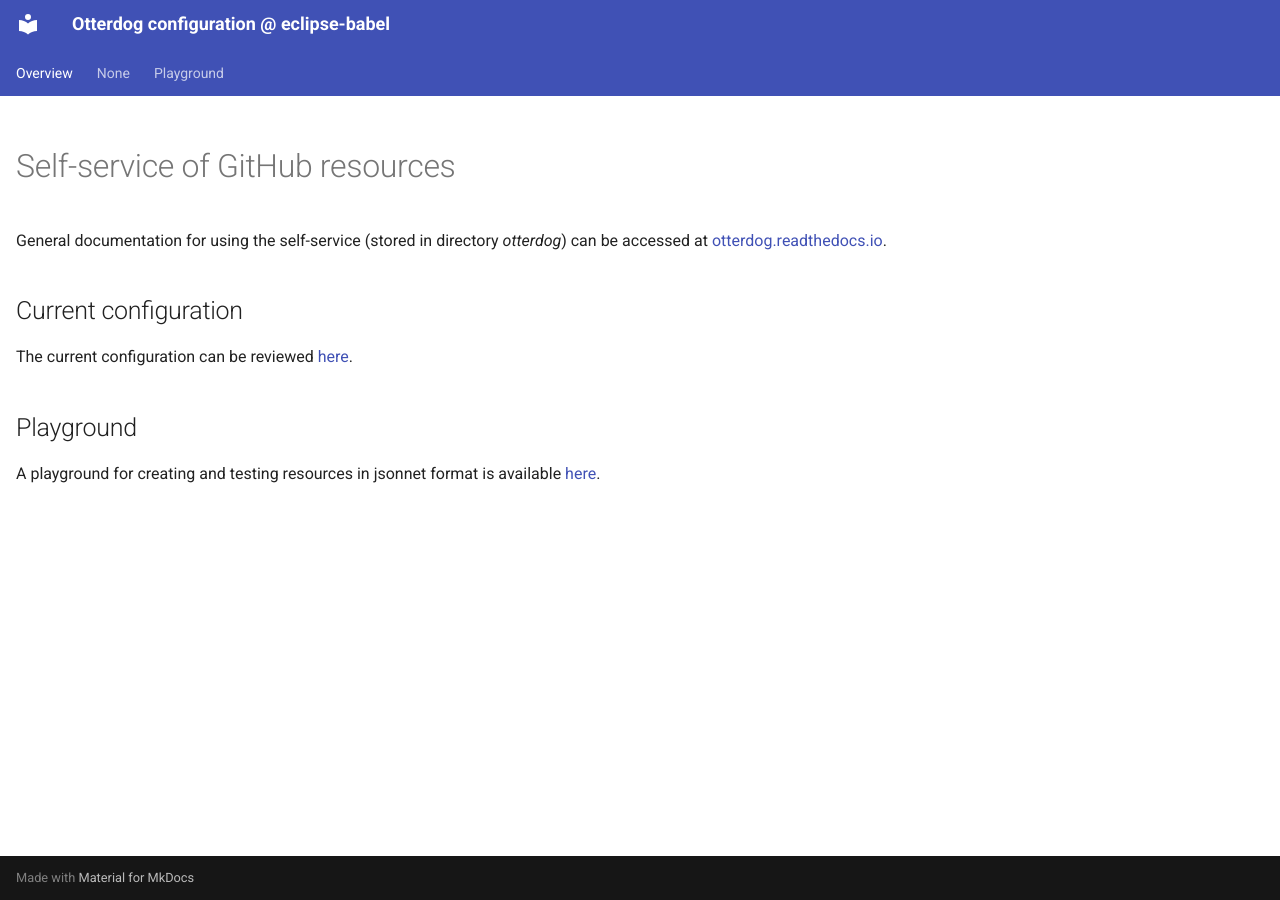
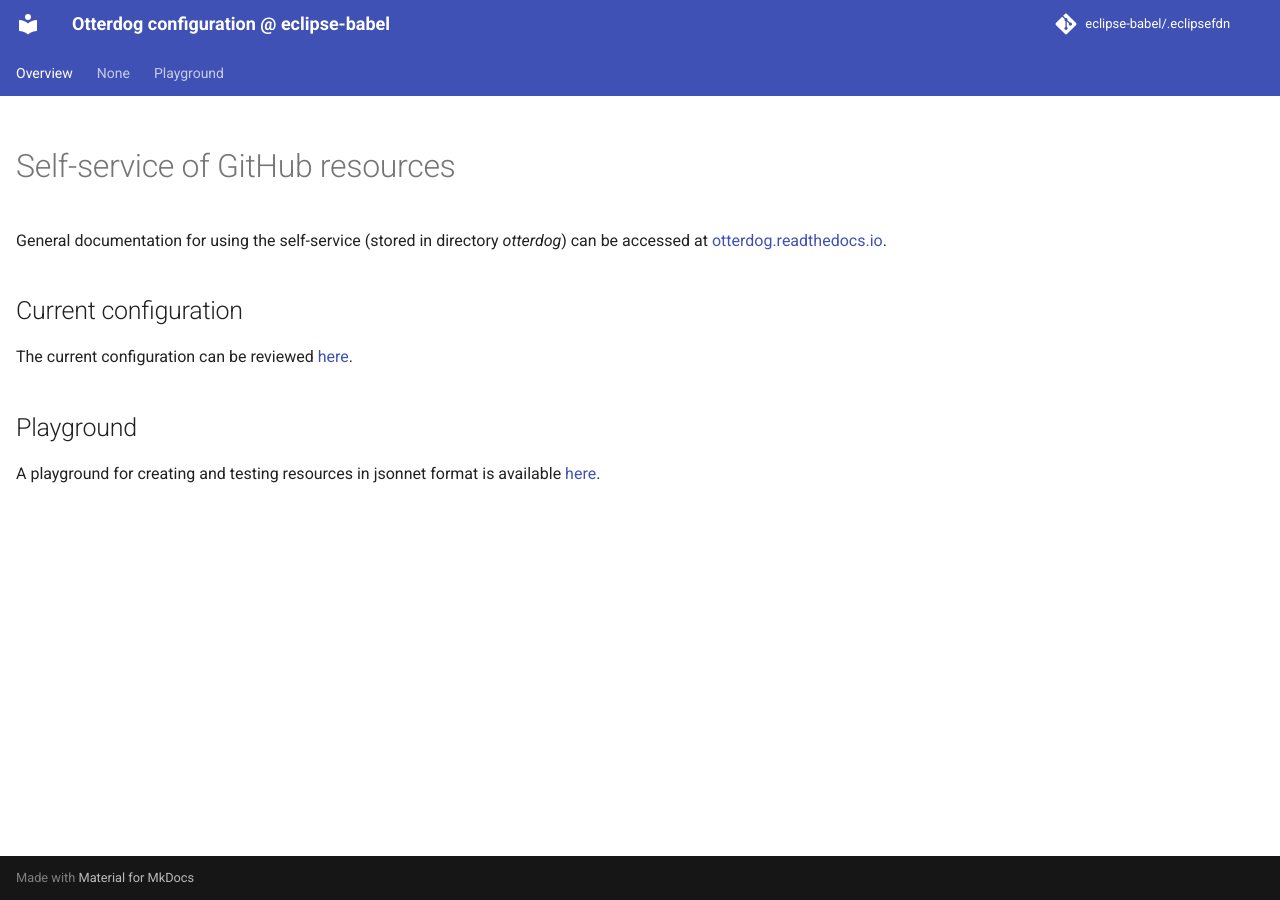
Before and after one commit to eclipse-babel/.eclipsefdn, an MkDocs documentation site: the page built from docs/index.md, in a window 1280 px wide. Built offline with MkDocs 1.6.1 and Material for MkDocs 9.7.7, drawn with Linux system fonts in a browser that asks for light colours; comment, search, counter and statistics services are not loaded.

Commit message:
Updating file 'mkdocs.yml' with otterdog.

```diff
--- a/mkdocs.yml
+++ b/mkdocs.yml
@@ -3,6 +3,9 @@ site_description: Otterdog configuration @ eclipse-babel
 strict: false
 
 site_url: https://eclipse-babel.github.io/.eclipsefdn/
+
+repo_name: eclipse-babel/.eclipsefdn
+repo_url: https://github.com/eclipse-babel/.eclipsefdn/
 
 docs_dir: ./docs
 site_dir: ./_site
```
